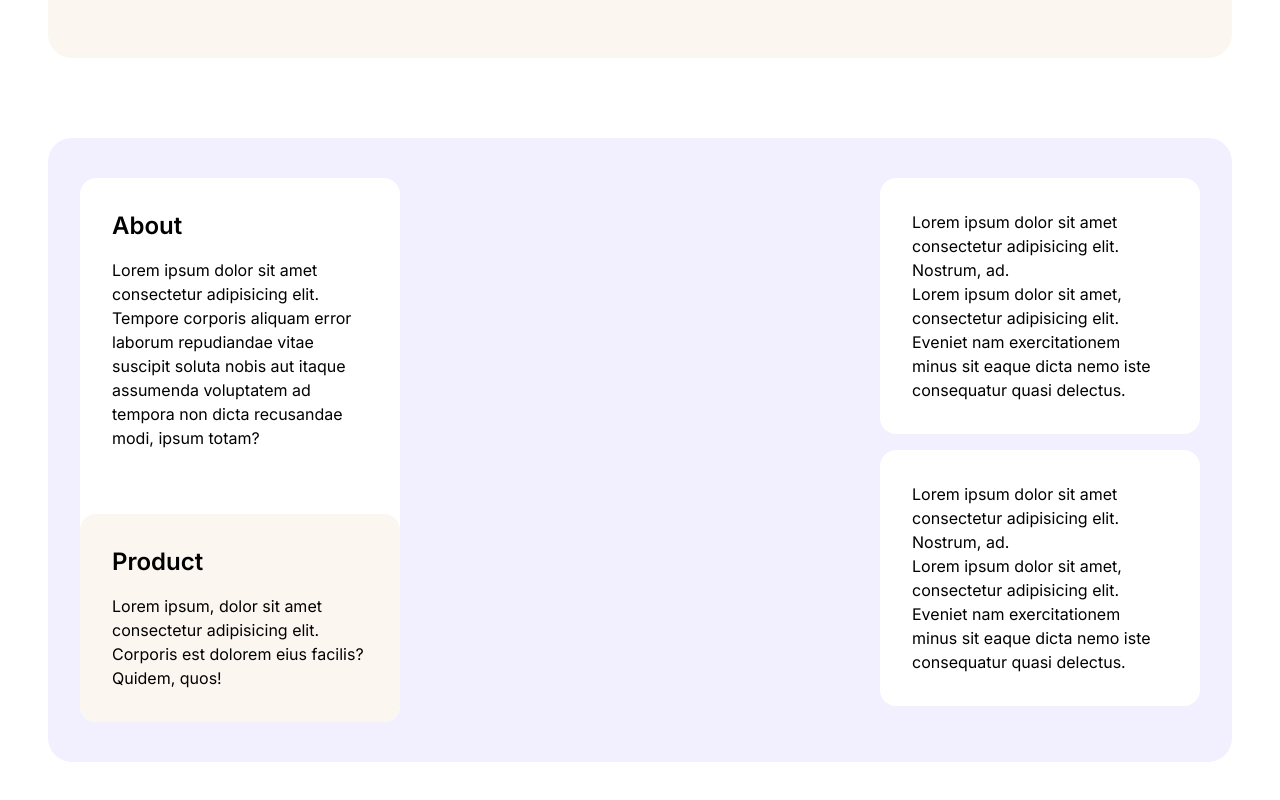
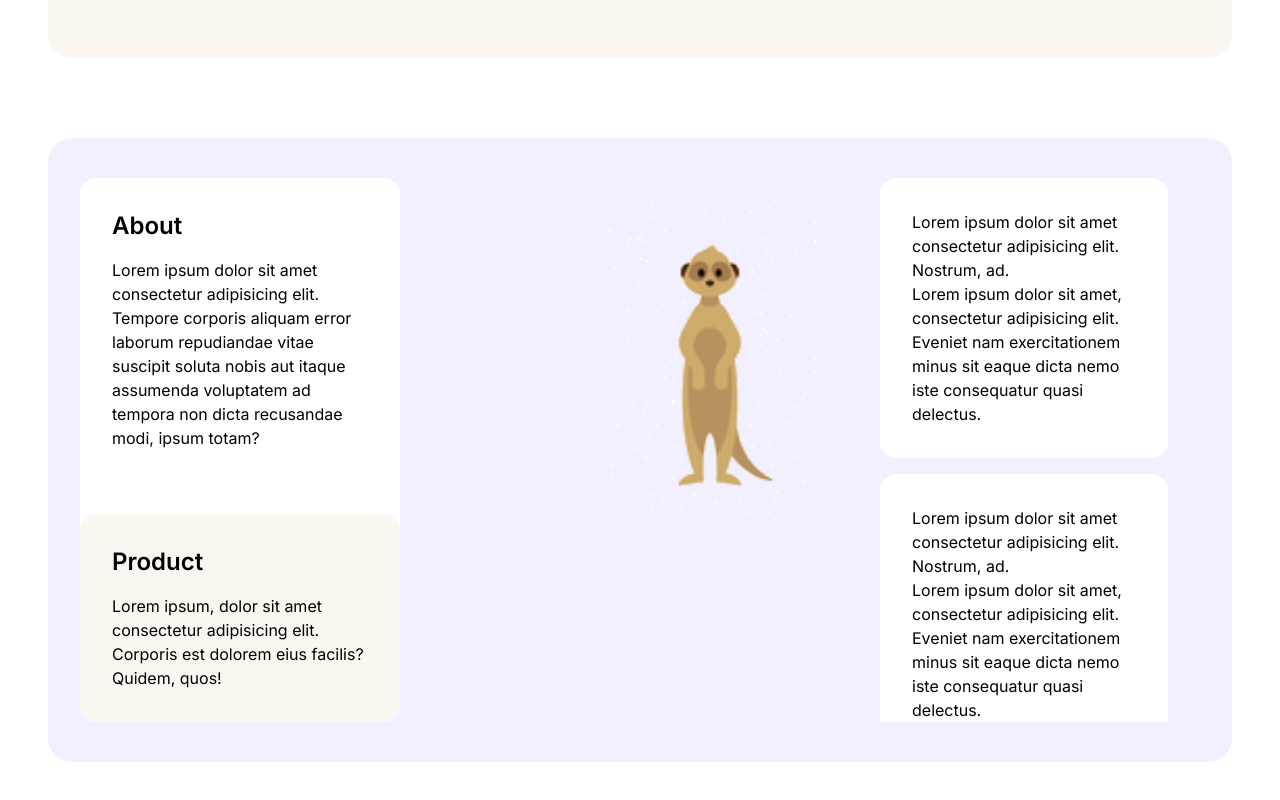
Before and after one commit to rohan-singh987/animationAndAll, a Next.js app: page / in a window 1280 px wide. Shown: the part 2626-3426 px from the top of the page. Built offline with nearby package versions, Linux system fonts and the light colour scheme.

Commit message:
animatoin and sticker

```diff
--- a/src/components/AboutAhead.jsx
+++ b/src/components/AboutAhead.jsx
@@ -1,8 +1,44 @@
+import Image from 'next/image'
 import React from 'react'
+import sticker from '../../public/output.gif'
 
 const AboutAhead = () => {
+
+    const cardss = [
+        {
+            id: 1,
+            title: " Lorem ipsum dolor sit amet consectetur adipisicing elit. Nostrum, ad. ",
+            para: " Lorem ipsum dolor sit amet, consectetur adipisicing elit. Eveniet nam exercitationem minus sit eaque dicta nemo iste consequatur quasi delectus. ",
+        },
+        {
+            id: 1,
+            title: " Lorem ipsum dolor sit amet consectetur adipisicing elit. Nostrum, ad. ",
+            para: " Lorem ipsum dolor sit amet, consectetur adipisicing elit. Eveniet nam exercitationem minus sit eaque dicta nemo iste consequatur quasi delectus. ",
+        },
+        {
+            id: 1,
+            title: " Lorem ipsum dolor sit amet consectetur adipisicing elit. Nostrum, ad. ",
+            para: " Lorem ipsum dolor sit amet, consectetur adipisicing elit. Eveniet nam exercitationem minus sit eaque dicta nemo iste consequatur quasi delectus. ",
+        },
+        {
+            id: 1,
+            title: " Lorem ipsum dolor sit amet consectetur adipisicing elit. Nostrum, ad. ",
+            para: " Lorem ipsum dolor sit amet, consectetur adipisicing elit. Eveniet nam exercitationem minus sit eaque dicta nemo iste consequatur quasi delectus. ",
+        },
+        {
+            id: 1,
+            title: " Lorem ipsum dolor sit amet consectetur adipisicing elit. Nostrum, ad. ",
+            para: " Lorem ipsum dolor sit amet, consectetur adipisicing elit. Eveniet nam exercitationem minus sit eaque dicta nemo iste consequatur quasi delectus. ",
+        },
+        {
+            id: 1,
+            title: " Lorem ipsum dolor sit amet consectetur adipisicing elit. Nostrum, ad. ",
+            para: " Lorem ipsum dolor sit amet, consectetur adipisicing elit. Eveniet nam exercitationem minus sit eaque dicta nemo iste consequatur quasi delectus. ",
+        },
+    ]
+
     return (
-        <div className='bg-[#F2F0FE] px-8 py-10 rounded-3xl mb-10 flex lg:flex-row flex-col lg:justify-between justify-center'>
+        <div className='bg-[#F2F0FE] relative px-8 py-10 rounded-3xl mb-10 flex lg:flex-row flex-col lg:justify-between justify-center'>
             <div className='flex flex-col justify-between bg-white lg:w-[40%] w-full lg:my-0 my-10  rounded-2xl '>
                 <div className='flex flex-col  p-8'>
                     <h2 className='font-semibold text-2xl mb-4'>
@@ -21,48 +57,22 @@ const AboutAhead = () => {
                     </p>
                 </div>
             </div>
+                <div className='absolute w-52 left-[35rem] top-16 lg:block hidden'>
+                    <Image src={sticker} className='w-full' alt='' />
+                </div>
             <div className='lg:h-[34rem] w-full overflow-scroll'>
-                <div className='lg:w-[40%] w-max  lg:ms-auto lg:flex lg:flex-col grid grid-rows-1 grid-flow-col gap-4'>
-                    <div className='bg-white p-8 rounded-2xl'>
-                        <h2>
-                            Lorem ipsum dolor sit amet consectetur adipisicing elit. Nostrum, ad.
-                        </h2>
-                        <p className=''>
-                            Lorem ipsum dolor sit amet, consectetur adipisicing elit. Eveniet nam exercitationem minus sit eaque dicta nemo iste consequatur quasi delectus.
-                        </p>
-                    </div>
-                    <div className='bg-white p-8 rounded-2xl'>
-                        <h2>
-                            Lorem ipsum dolor sit amet consectetur adipisicing elit. Nostrum, ad.
-                        </h2>
-                        <p>
-                            Lorem ipsum dolor sit amet, consectetur adipisicing elit. Eveniet nam exercitationem minus sit eaque dicta nemo iste consequatur quasi delectus.
-                        </p>
-                    </div>
-                    <div className='bg-white p-8 rounded-2xl'>
-                        <h2>
-                            Lorem ipsum dolor sit amet consectetur adipisicing elit. Nostrum, ad.
-                        </h2>
-                        <p>
-                            Lorem ipsum dolor sit amet, consectetur adipisicing elit. Eveniet nam exercitationem minus sit eaque dicta nemo iste consequatur quasi delectus.
-                        </p>
-                    </div>
-                    <div className='bg-white p-8 rounded-2xl'>
-                        <h2>
-                            Lorem ipsum dolor sit amet consectetur adipisicing elit. Nostrum, ad.
-                        </h2>
-                        <p>
-                            Lorem ipsum dolor sit amet, consectetur adipisicing elit. Eveniet nam exercitationem minus sit eaque dicta nemo iste consequatur quasi delectus.
-                        </p>
-                    </div>
-                    <div className='bg-white p-8 rounded-2xl'>
-                        <h2>
-                            Lorem ipsum dolor sit amet consectetur adipisicing elit. Nostrum, ad.
-                        </h2>
-                        <p>
-                            Lorem ipsum dolor sit amet, consectetur adipisicing elit. Eveniet nam exercitationem minus sit eaque dicta nemo iste consequatur quasi delectus.
-                        </p>
-                    </div>
+                <div className='lg:w-[40%] w-fit  lg:ms-auto lg:flex lg:flex-col grid grid-rows-1 grid-flow-col gap-4'>
+                    {
+                        cardss.map((data, id) =>
+                            <div className='bg-white p-8 w-72 h-fit rounded-2xl' key={id}>
+                                <h2>
+                                    {data.title}
+                                </h2>
+                                <p className=''>
+                                    {data.para}
+                                </p>
+                            </div>)
+                    }
                 </div>
             </div>
         </div>
```
Also changed, not shown: public/output.gif (added).
